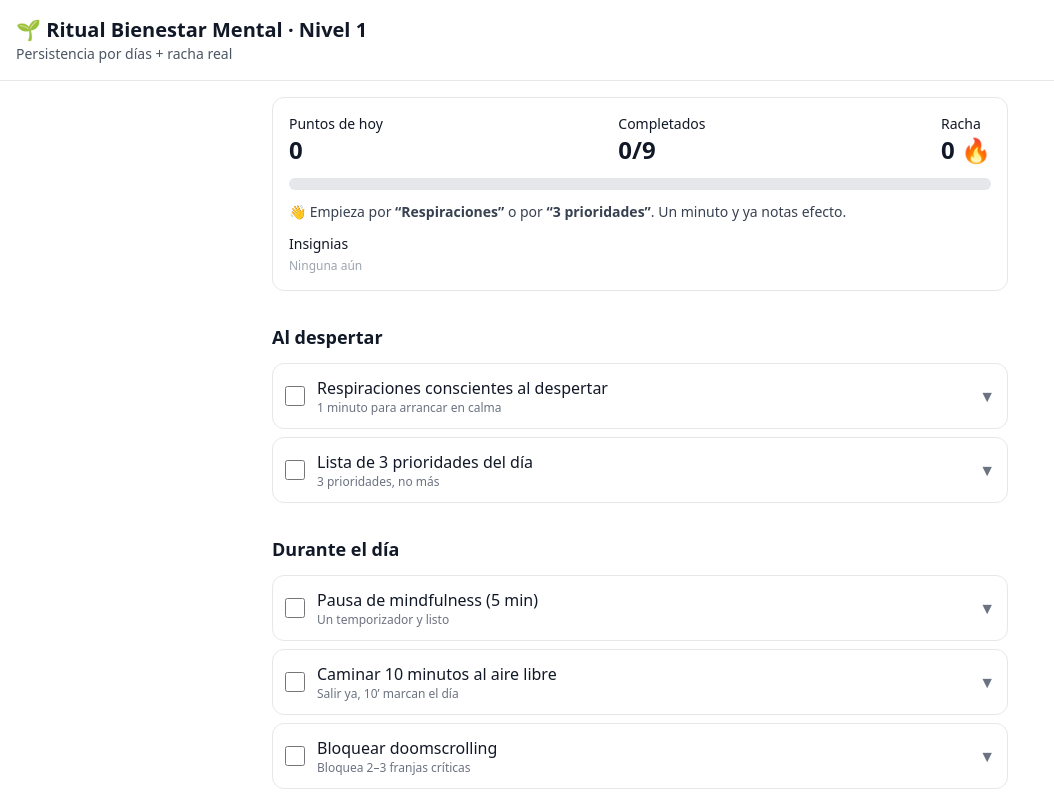
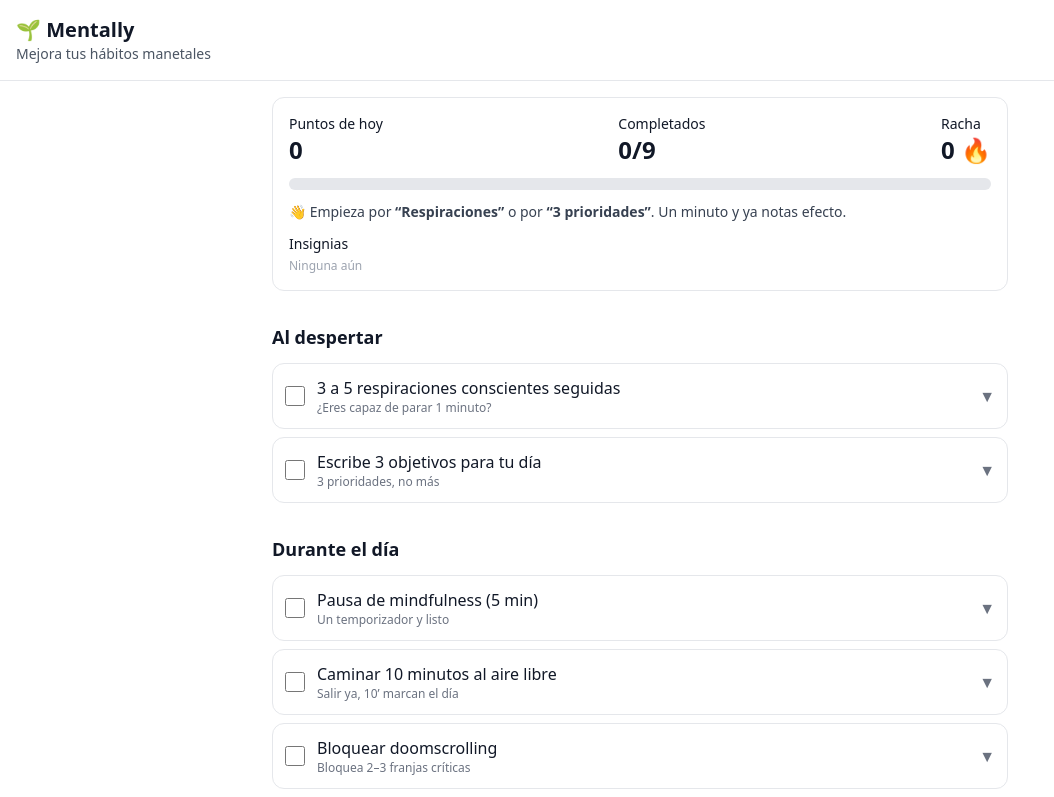
Before and after one commit to pedro-adasilva/ritual-app, a React (Vite) app: page / in a window 1280 px wide. Shown: the top 797 px of the page, without its empty margins (0-1054 px from the left). Built offline with nearby package versions, Linux system fonts and the light colour scheme.

Commit message:
Mentally y mejora de ítems

```diff
--- a/index.html
+++ b/index.html
@@ -2,9 +2,9 @@
 <html lang="es">
   <head>
     <meta charset="UTF-8" />
-    <link rel="icon" type="image/svg+xml" href="/vite.svg" />
+    <link rel="icon" type="image/png" href="/icons/icon-192.png" />
     <meta name="viewport" content="width=device-width, initial-scale=1.0" />
-    <title>Ritual Mental</title>
+    <title>Mentally</title>
 
     <!-- PWA: manifest + theme -->
     <link rel="manifest" href="/manifest.json" />
--- a/src/App.tsx
+++ b/src/App.tsx
@@ -12,15 +12,15 @@ interface Habit {
 }
 
 const HABITS: Habit[] = [
-  { id: "h1", title: "Respiraciones conscientes al despertar", section: "Al despertar" },
-  { id: "h2", title: "Lista de 3 prioridades del día", section: "Al despertar" },
+  { id: "h1", title: "3 a 5 respiraciones conscientes seguidas", section: "Al despertar" },
+  { id: "h2", title: "Escribe 3 objetivos para tu día", section: "Al despertar" },
   { id: "h3", title: "Pausa de mindfulness (5 min)", section: "Durante el día" },
   { id: "h4", title: "Caminar 10 minutos al aire libre", section: "Durante el día" },
   { id: "h5", title: "Bloquear doomscrolling", section: "Durante el día" },
   { id: "h6", title: "Micro-siesta (10–20 min)", section: "Durante el día" },
   { id: "h7", title: "Ducha consciente", section: "Durante el día" },
   { id: "h8", title: "30 min antes sin pantallas", section: "Al acostarse" },
-  { id: "h9", title: "Escribir en diario nocturno", section: "Al acostarse" },
+  { id: "h9", title: "Escribe en tu diario", section: "Al acostarse" },
 ];
 
 // Detalles por hábito (no cambiamos HABITS)
@@ -35,17 +35,17 @@ const HABIT_DETAILS: Record<
 > = {
   h1: {
     consists:
-      "Nada más despertar, siéntate en la cama, cierra los ojos y haz de 3 a 5 respiraciones profundas. Inhala por la nariz contando 4, mantén 2 segundos y exhala por la boca contando 6.",
+      "Haz de 3 a 5 respiraciones profundas. Si no las has hecho al despertar, hazlas en cualquier momento del día.",
     benefits: [
       "Activa el sistema nervioso parasimpático (relajación).",
       "Reduce la ansiedad matutina y la sensación de “correr desde que abres los ojos”.",
       "Te centra en el presente antes de exponerte al móvil o las prisas.",
     ],
     resources: [
-      { label: "Guía de respiración diafragmática (Healthline)", url: "https://www.healthline.com/health/diaphragmatic-breathing" },
-      { label: "App: Breathwrk", url: "https://www.breathwrk.com/" },
+      { label: "Artículo: Respirar más despacio (BBC)", url: "https://www.bbc.com/mundo/vert-cap-54464360" },
+      { label: "App: Atmosphere (sonidos relajantes)", url: "https://play.google.com/store/apps/details?id=com.peakpocketstudios.atmosphere&hl=es" },
     ],
-    hint: "1 minuto para arrancar en calma",
+    hint: "¿Eres capaz de parar 1 minuto?",
   },
   h2: {
     consists:
@@ -56,9 +56,7 @@ const HABIT_DETAILS: Record<
       "Aumenta la probabilidad de cumplir lo importante antes que lo urgente.",
     ],
     resources: [
-      { label: "Método Ivy Lee", url: "https://jamesclear.com/ivy-lee" },
-      { label: "App: Todoist", url: "https://todoist.com/" },
-      { label: "Plantilla: Notion", url: "https://www.notion.so/" },
+      { label: "App: Mi diario personal", url: "https://play.google.com/store/apps/details?id=mydiary.journal.diary.diarywithlock.diaryjournal.secretdiary&hl=es_419" },
     ],
     hint: "3 prioridades, no más",
   },
@@ -254,8 +252,8 @@ export default function App() {
   return (
     <div className="min-h-screen bg-white text-gray-900">
       <header className="sticky top-0 bg-white border-b p-4">
-        <h1 className="text-xl font-bold">🌱 Ritual Bienestar Mental · Nivel 1</h1>
-        <p className="text-sm text-gray-600">Persistencia por días + racha real</p>
+        <h1 className="text-xl font-bold">🌱 Mentally</h1>
+        <p className="text-sm text-gray-600">Mejora tus hábitos manetales</p>
       </header>
 
       <main className="max-w-3xl mx-auto p-4 space-y-8">
```
Also changed, not shown: public/icons/icon-192.png, public/icons/icon-512.png, public/manifest.json.
